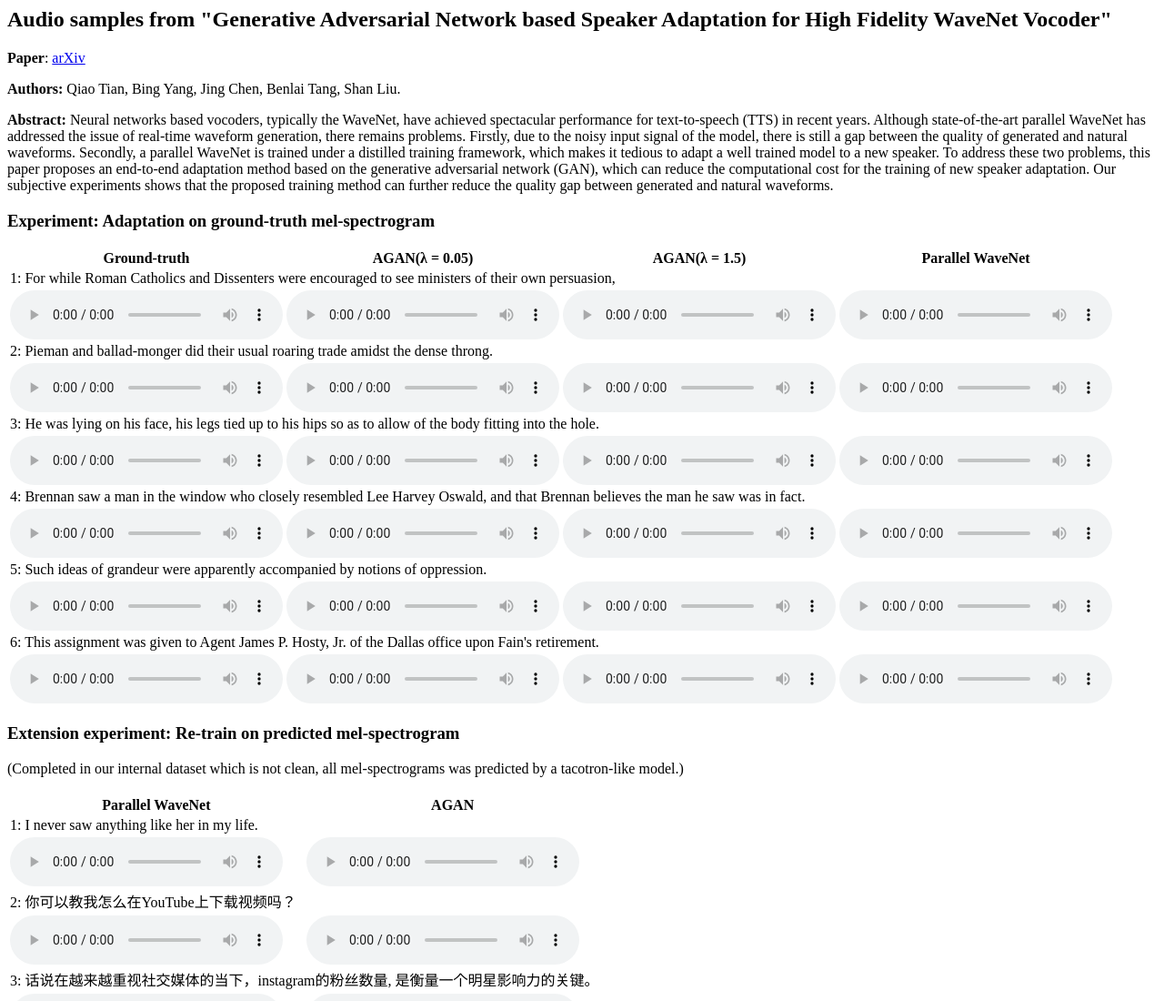
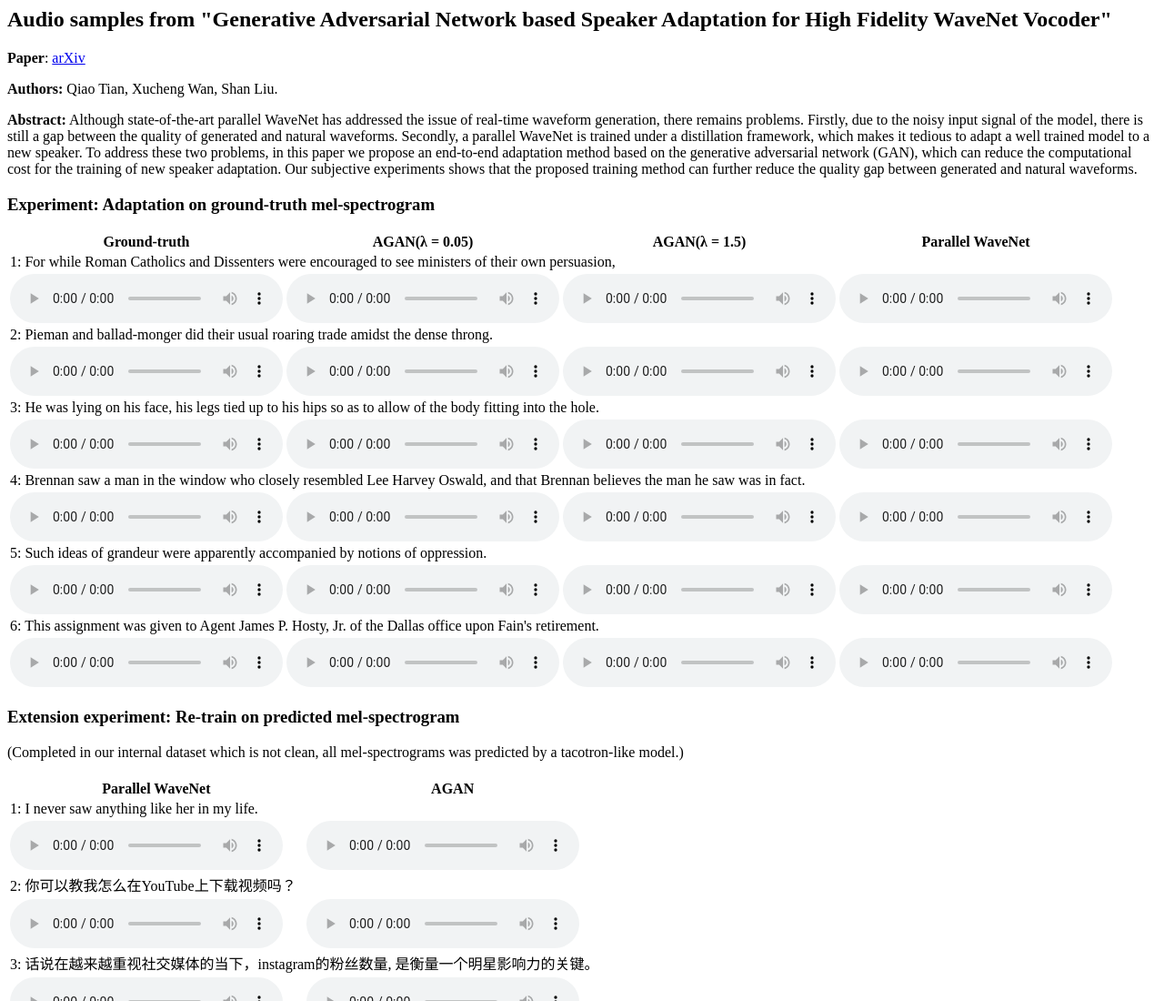
Before and after one commit to agan-demo/agan-demo.github.io, a plain HTML site: page index.html in a window 1280 px wide. Shown: the top 1100 px of the page at 91% size. Drawn offline with Linux system fonts and the light colour scheme.

Commit message:
update index.html

```diff
--- a/index.html
+++ b/index.html
@@ -8,15 +8,14 @@
   <body>
 
     <p><b>Paper</b>: <a href="https://arxiv.org/abs/1812.02339">arXiv<a></p>
-    <p><b>Authors:</b> Qiao Tian, Bing Yang, Jing Chen, Benlai Tang, Shan Liu.</p>
-    <p><b>Abstract:</b> Neural networks based vocoders, typically the WaveNet, have achieved spectacular performance for text-to-speech (TTS)
-    in recent years. Although state-of-the-art parallel WaveNet has addressed the issue of real-time waveform generation,
-    there remains problems. Firstly, due to the noisy input signal of the model, there is still a gap between the quality
-    of generated and natural waveforms. Secondly, a parallel WaveNet is trained under a distilled training framework, which
-    makes it tedious to adapt a well trained model to a new speaker. To address these two problems, this paper proposes an
-    end-to-end adaptation method based on the generative adversarial network (GAN), which can reduce the computational cost
-    for the training of new speaker adaptation. Our subjective experiments shows that the proposed training method can
-    further reduce the quality gap between generated and natural waveforms.</p>
+    <p><b>Authors:</b> Qiao Tian, Xucheng Wan, Shan Liu.</p>
+    <p><b>Abstract:</b> Although state-of-the-art parallel WaveNet has addressed the issue of real-time waveform generation,
+      there remains problems. Firstly, due to the noisy input signal of the model, there is still a gap between the quality of generated and natural waveforms. Secondly, a parallel WaveNet is trained under a distillation framework,
+      which makes it tedious to adapt a well trained model to a new speaker.
+      To address these two problems,
+      in this paper we propose an end-to-end adaptation method based on the generative adversarial network (GAN),
+      which can reduce the computational cost for the training of new speaker adaptation.
+      Our subjective experiments shows that the proposed training method can further reduce the quality gap between generated and natural waveforms. </p>
     <div>
       <h3> Experiment: Adaptation on ground-truth mel-spectrogram</h3>
       <h3> </h3>
```
